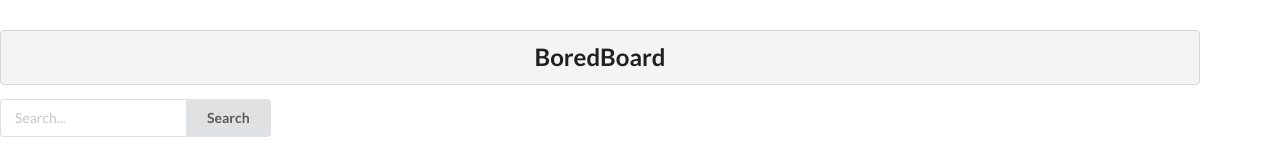
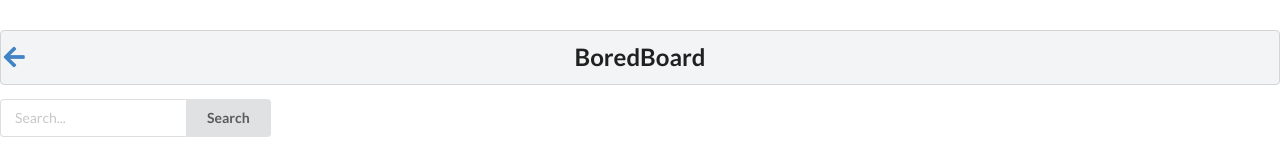
Before and after one commit to jkhaha/pinteresting_frontend, a React (Create React App) app: page /boards/1 in a window 1280 px wide. Shown: the top 149 px of the page. Built offline with nearby package versions, Linux system fonts and the light colour scheme; no server answers.

Commit message:
added back button

```diff
--- a/src/App.css
+++ b/src/App.css
@@ -11,7 +11,7 @@
 #individual_board_header {
   margin-top: 30px;
   width: 100%;
-  text-align:center;
+  text-align: center;
 }
 
 #image_cards {
@@ -21,3 +21,10 @@
 #segment_background {
   background-color: #faebd7;
 }
+
+#arrow_icon {
+  margin-top: 42px;
+  position: absolute;
+  top: 0px;
+  left: 0px;
+}
--- a/src/Components/BoardCard.js
+++ b/src/Components/BoardCard.js
@@ -2,6 +2,8 @@ import React, { Component } from 'react';
 import {Link} from "react-router-dom"
 
 class BoardCard extends Component{
+
+// match with path name, then make fetch request there
 
   render(){
     return(
--- a/src/Components/BoardsContainer.js
+++ b/src/Components/BoardsContainer.js
@@ -19,7 +19,7 @@ class BoardsContainer extends Component{
     let boardsToRender= this.props.boardData.length === 0 ? null : this.generateBoardCards()
     return(
       <div className="ui two column grid">
-        <h2 id='block_header'  className='ui block header' style={{width: '150vh'}}>BoredBoards</h2>
+        <h2 id='block_header'  className='ui block header' style={{width: '100%'}}>BoredBoards</h2>
         <div className="row" id="placeholder_segment">
           <CreateNewBoard handleNewBoardClick={this.props.handleNewBoardClick}/>
           {boardsToRender}
--- a/src/Components/CreateBoardContainer.js
+++ b/src/Components/CreateBoardContainer.js
@@ -2,6 +2,7 @@ import React, { Component } from 'react';
 import CurrentBoard from './CurrentBoard'
 import ImageOptions from './ImageOptions'
 import SearchForm from './SearchForm'
+import {Link} from "react-router-dom"
 
 class CreateBoardContainer extends Component{
 
@@ -96,10 +97,15 @@ class CreateBoardContainer extends Component{
 
 
   render(){
+    console.log(this.props.selectedBoard)
     const titleHeader = `${this.props.boardTitle} BoredBoard`
     return(
       <div>
-      <h2 id='individual_board_header'  className='ui block header' style={{width: '150vh'}}>{titleHeader}</h2>
+
+      <h2 id='individual_board_header'  className='ui block header' style={{width: '100%'}}>
+          <Link to={`/boards`}><i id="arrow_icon" className="arrow left icon"></i>   </Link>{titleHeader}
+        </h2>
+
       <SearchForm performSearch={this.performSearch}/>
       <CurrentBoard imagesForSelectedBoard={this.state.imagesForSelectedBoard} handleRemove={this.handleRemove}/>
       <ImageOptions imageData={this.state.images} handleAdd = {this.handleAdd}/>
--- a/src/Components/CreateNewBoard.js
+++ b/src/Components/CreateNewBoard.js
@@ -20,7 +20,7 @@ class CreateNewBoard extends Component {
            <i className="plus icon" onClick={()=>this.props.handleNewBoardClick(this.state)}></i>
            <div className="ui form">
               <div className="field">
-                <input type="text" name='title' placeholder="new board name here..." value={this.state.title} onChange={(e)=>this.handleChange(e)}/>
+                <input type="text" name='title' placeholder="title here then click plus to add" value={this.state.title} onChange={(e)=>this.handleChange(e)}/>
               </div>
             </div>
         </div>
--- a/src/Components/LoginForm.js
+++ /dev/null
@@ -1,25 +0,0 @@
-import React, { Component } from 'react';
-
-class LoginForm extends Component{
-
-  state = {
-    name: ''
-  }
-
-  changeHandler = (e) => {
-    this.setState({
-      name: e.target.value
-    }, ()=>console.log(this.state.name))
-  }
-
-  render(){
-    return(
-      <form onSubmit={(e) => this.props.findOrCreateUser(e, this.state)}>
-      <input name="name" placeholder="name here" onChange={(e) => this.changeHandler(e)} value={this.state.name}/>
-      <button>Log in</button>
-      </form>
-    )
-  }
-}
-
-export default LoginForm
--- a/src/Components/WindowContainer.js
+++ b/src/Components/WindowContainer.js
@@ -1,5 +1,4 @@
 import React, { Component } from 'react';
-import LoginForm from './LoginForm'
 import BoardsContainer from './BoardsContainer'
 import CreateBoardContainer from './CreateBoardContainer'
 import { Route, Switch } from 'react-router-dom';
@@ -10,13 +9,15 @@ class WindowContainer extends Component{
 //change default board
   state={
     boardData:[],
-    selectedBoard: '',
+    selectedBoard: undefined,
     boardTitle: ''
   }
 
   handleNewBoardClick=(newBoardObj)=>{
     console.log(newBoardObj)
-
+    if (newBoardObj.title === '') {
+      return null
+    } else {
     const data= {
       "title": newBoardObj.title,
       "user_id":2
@@ -33,7 +34,7 @@ class WindowContainer extends Component{
     .then(newBoard=>this.setState(
       {boardData:[...this.state.boardData, newBoard]},
       ()=>console.log(this.state.boardData)))
-
+      }
   }
 
 
@@ -79,7 +80,9 @@ class WindowContainer extends Component{
   }
 
   componentDidMount() {
+
     this.fetchBoardData()
+
   }
 
 
@@ -88,7 +91,13 @@ class WindowContainer extends Component{
     return(
       <div>
       <Switch>
-      <Route path= "/boards/:id" render={(props)=><CreateBoardContainer boardTitle={this.state.boardTitle} selectedBoard={this.state.selectedBoard}/>} />
+
+      <Route path= "/boards/:id" render={(props)=>
+          <CreateBoardContainer
+          boardTitle={this.state.boardTitle}
+          selectedBoard={this.state.selectedBoard}
+          />} />
+
         <Route path="/" render={(props)=>
           <BoardsContainer boardData={this.state.boardData}
         handleClick={this.handleClick}
```
